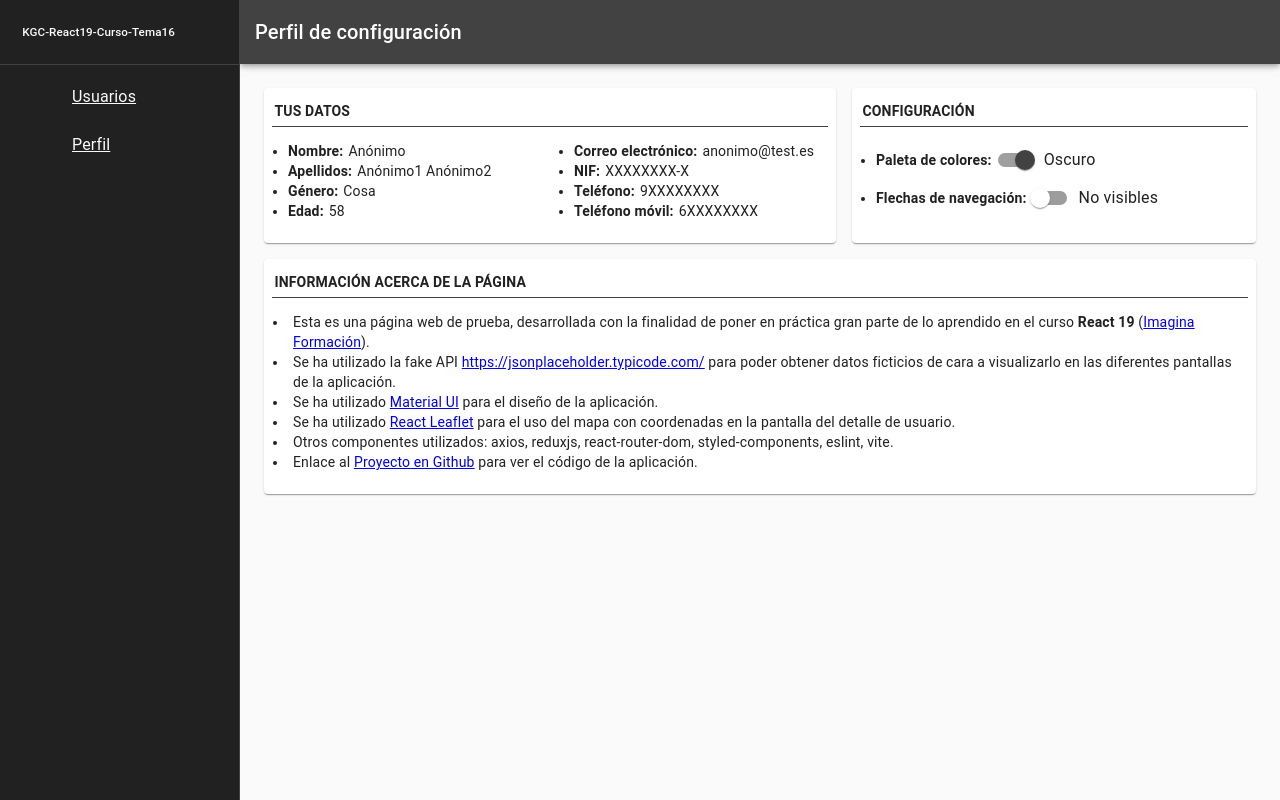
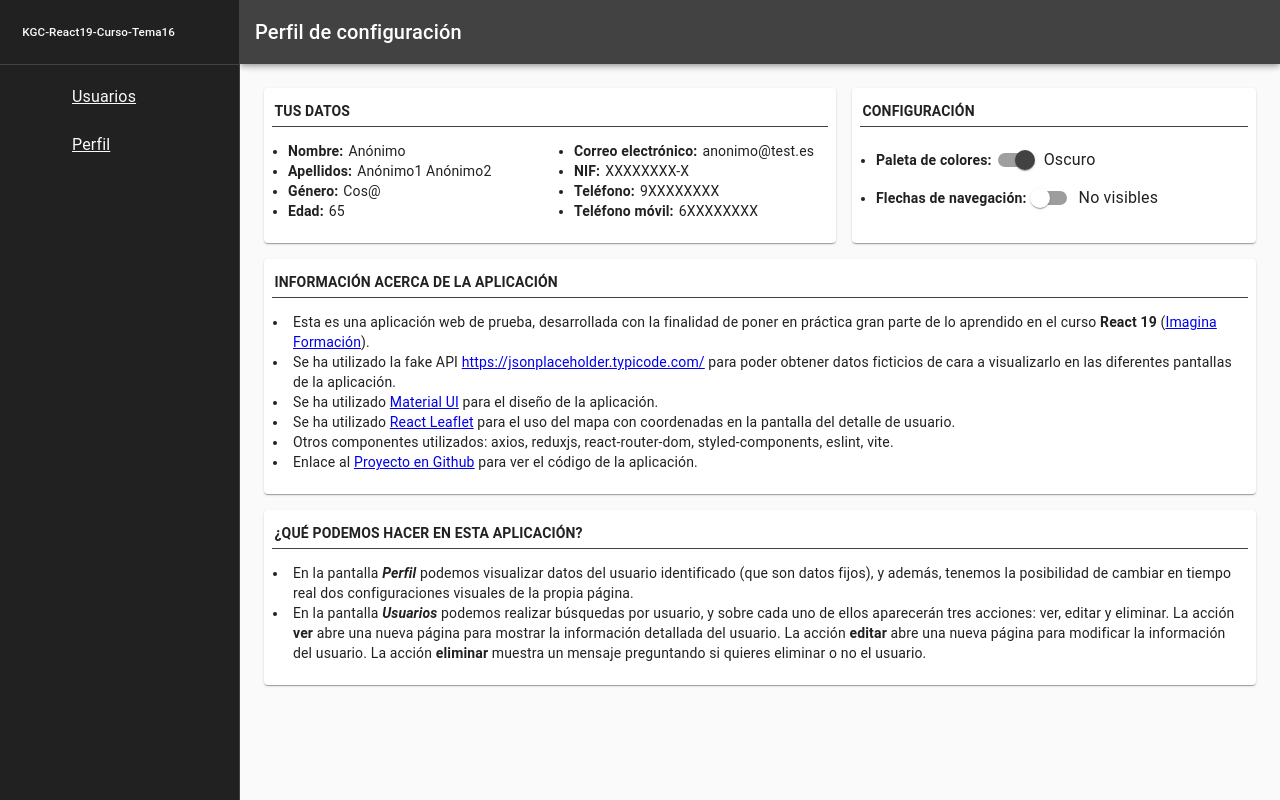
Before and after one commit to kgomez95/react19-curso-tema16, a React (Vite) app: page /profile in a window 1280 px wide. Built offline with nearby package versions, Linux system fonts and the light colour scheme; some icons are missing.

Commit message:
Se añade nueva acción a nivel de DataTable.

```diff
--- a/src/features/DataTables/components/data-table-filters.component.jsx
+++ b/src/features/DataTables/components/data-table-filters.component.jsx
@@ -1,8 +1,13 @@
-import { Button, TextField, Typography, useTheme } from "@mui/material";
+import { Button, Grid, TextField, Typography, useTheme } from "@mui/material";
 import SearchIcon from "@mui/icons-material/Search";
 import { useState } from "react";
 
-const DataTableFilters = ({ name, filterValue, changeFilterValue }) => {
+const DataTableFilters = ({
+    name,
+    filterValue,
+    changeFilterValue,
+    topActions = [{ name: "", icon: undefined, onClick: undefined }],
+}) => {
     const theme = useTheme();
     const [filter, setFilter] = useState(filterValue);
 
@@ -16,6 +21,8 @@ const DataTableFilters = ({ name, filterValue, changeFilterValue }) => {
 
     return (
         <div style={{ marginBottom: "15px" }}>
+            <Grid container spacing={2}>
+                <Grid size={{ xs: 12, md: 10 }}>
                     <TextField
                         label={name}
                         variant="outlined"
@@ -43,6 +50,30 @@ const DataTableFilters = ({ name, filterValue, changeFilterValue }) => {
                     >
                         <SearchIcon />
                     </Button>
+                </Grid>
+                {topActions?.length > 0 && (
+                    <Grid
+                        size={{ xs: 12, md: 2, lg: 2 }}
+                        sx={{
+                            display: "flex",
+                            justifyContent: "end",
+                            alignItems: "center",
+                        }}
+                    >
+                        {topActions.map((action, index) => (
+                            <Button
+                                key={index}
+                                variant="contained"
+                                color="success"
+                                onClick={action.onClick}
+                                style={{height: "100%"}}
+                            >
+                                {action.icon}
+                            </Button>
+                        ))}
+                    </Grid>
+                )}
+            </Grid>
 
             <Typography
                 variant="caption"
--- a/src/features/DataTables/views/data-tables.view.jsx
+++ b/src/features/DataTables/views/data-tables.view.jsx
@@ -7,12 +7,13 @@ import { memo, useEffect, useState } from "react";
 import DataTableBody from "../components/data-table-body.component";
 import DataTablePagination from "../components/data-table-pagination.component";
 import DataTableFilters from "../components/data-table-filters.component";
+import AddCircleOutlineIcon from "@mui/icons-material/AddCircleOutline";
 
 const DataTable = memo(({
     url = "",
     fieldsInfo = [{ name: "", key: [] }],
     filterSimple = { name: "", key: "", value: "" },
-    topActions = [{ name: "", icon: "", path: "" }],
+    topActions = [{ name: "", icon: undefined, onClick: undefined }],
     rowActions = [
         { name: "", icon: "", path: "", parameters: [], onClick: undefined },
     ],
@@ -69,7 +70,7 @@ const DataTable = memo(({
 
     return (
         <div>
-            <DataTableFilters name={filterSimple.name} filterValue={filterValue} changeFilterValue={changeFilterValue} />
+            <DataTableFilters name={filterSimple.name} filterValue={filterValue} changeFilterValue={changeFilterValue} topActions={topActions} />
             <TableContainer component={Paper}>
                 <Table sx={{ minWidth: 700 }} aria-label="customized table">
                     <DataTableHead headers={headers} />
--- a/src/features/Profile/pages/profile.page.jsx
+++ b/src/features/Profile/pages/profile.page.jsx
@@ -38,8 +38,8 @@ const ProfilePage = () => {
         [
             { name: "Nombre", value: "Anónimo" },
             { name: "Apellidos", value: "Anónimo1 Anónimo2" },
-            { name: "Género", value: "Cosa" },
-            { name: "Edad", value: Math.floor(Math.random() * 100) + 18 },
+            { name: "Género", value: "Cos@" },
+            { name: "Edad", value: 65 },
         ],
         [
             { name: "Correo electrónico", value: "anonimo@test.es" },
@@ -85,10 +85,10 @@ const ProfilePage = () => {
         ],
     ];
 
-    const infoData = [
+    const aboutData = [
         [
             { name: "", value: (
-                <span>Esta es una página web de prueba, desarrollada con la finalidad de poner en práctica gran parte de lo aprendido en el curso <b>React 19</b> (<a href="https://imaginaformacion.com/" target="_blank">Imagina Formación</a>).</span>
+                <span>Esta es una aplicación web de prueba, desarrollada con la finalidad de poner en práctica gran parte de lo aprendido en el curso <b>React 19</b> (<a href="https://imaginaformacion.com/" target="_blank">Imagina Formación</a>).</span>
             ) },
             { name: "", value: (
                 <span>Se ha utilizado la fake API <a href="https://jsonplaceholder.typicode.com/" target="_blank">https://jsonplaceholder.typicode.com/</a> para poder obtener datos ficticios de cara a visualizarlo en las diferentes pantallas de la aplicación.</span>
@@ -108,6 +108,17 @@ const ProfilePage = () => {
         ]
     ];
 
+    const infoData = [
+        [
+            { name: "", value: (
+                <span>En la pantalla <b><i>Perfil</i></b> podemos visualizar datos del usuario identificado (que son datos fijos), y además, tenemos la posibilidad de cambiar en tiempo real dos configuraciones visuales de la propia página.</span>
+            ) },
+            { name: "", value: (
+                <span>En la pantalla <b><i>Usuarios</i></b> podemos realizar búsquedas por usuario, y sobre cada uno de ellos aparecerán tres acciones: ver, editar y eliminar. La acción <b>ver</b> abre una nueva página para mostrar la información detallada del usuario. La acción <b>editar</b> abre una nueva página para modificar la información del usuario. La acción <b>eliminar</b> muestra un mensaje preguntando si quieres eliminar o no el usuario.</span>
+            ) },
+        ]
+    ];
+
     return (
         <div>
             <Grid container spacing={2}>
@@ -122,7 +133,12 @@ const ProfilePage = () => {
                     size={{ xs: 12, md: 12, lg: 5 }}
                 />
                 <ItemGridDetails
-                    title="Información acerca de la página"
+                    title="Información acerca de la aplicación"
+                    values={aboutData}
+                    size={{ xs: 12, md: 12, lg: 12 }}
+                />
+                <ItemGridDetails
+                    title="¿Qué podemos hacer en esta aplicación?"
                     values={infoData}
                     size={{ xs: 12, md: 12, lg: 12 }}
                 />
--- a/src/features/Users/pages/search-users.page.jsx
+++ b/src/features/Users/pages/search-users.page.jsx
@@ -2,13 +2,15 @@ import { useDispatch } from "react-redux";
 import { setTitle } from "../../../utils/slices/title.slice";
 import { useEffect, useState } from "react";
 import DataTable from "../../DataTables/views/data-tables.view";
-import ArrowOutwardIcon from '@mui/icons-material/ArrowOutward';
-import EditIcon from '@mui/icons-material/Edit';
-import DeleteForeverIcon from '@mui/icons-material/DeleteForever';
+import ArrowOutwardIcon from "@mui/icons-material/ArrowOutward";
+import EditIcon from "@mui/icons-material/Edit";
+import DeleteForeverIcon from "@mui/icons-material/DeleteForever";
 import DeletePopup from "../../../components/Popups/delete-popup.component";
+import AddCircleOutlineIcon from "@mui/icons-material/AddCircleOutline";
 
 const SearchUsers = () => {
     const dispatch = useDispatch();
+    const [showCreatePopup, setShowCreatePopup] = useState(false);
     const [showCancelPopup, setShowCancelPopup] = useState(false);
     const [user, setUser] = useState({});
 
@@ -22,6 +24,14 @@ const SearchUsers = () => {
 
         openCancelPopup();
     };
+
+    const openOnCreate = () => {
+        setShowCreatePopup(true);
+    };
+
+    const closeCreatePopup = () => {
+setShowCreatePopup(false);
+    }
 
     const openCancelPopup = () => {
         setShowCancelPopup(true);
@@ -42,22 +52,49 @@ const SearchUsers = () => {
         ],
         filterSimple: { key: "name", name: "Nombre" },
         topActions: [
-            { name: "Crear", icon: "", path: "/users/create" }
+            {
+                name: "Crear",
+                icon: <AddCircleOutlineIcon />,
+                onClick: openOnCreate,
+            },
         ],
         rowActions: [
-            { name: "Ver", icon: <ArrowOutwardIcon />, path: "/users/details/{0}", parameters: ["id"] },
-            { name: "Editar", icon: <EditIcon />, path: "/users/update/{0}", parameters: ["id"] },
-            { name: "Eliminar", icon: <DeleteForeverIcon />, onClick: clicOnDelete }
-        ]
+            {
+                name: "Ver",
+                icon: <ArrowOutwardIcon />,
+                path: "/users/details/{0}",
+                parameters: ["id"],
+            },
+            {
+                name: "Editar",
+                icon: <EditIcon />,
+                path: "/users/update/{0}",
+                parameters: ["id"],
+            },
+            {
+                name: "Eliminar",
+                icon: <DeleteForeverIcon />,
+                onClick: clicOnDelete,
+            },
+        ],
     };
 
     return (
         <div>
-            <DeletePopup open={showCancelPopup}
+            <DeletePopup
+                open={showCancelPopup}
                 handleClose={closeCancelPopup}
                 title={`¿Desea eliminar al usuario "${user.name}"?`}
                 message="El usuario se eliminará permanentemente del sistema."
-                successMessage={`Simulación realizada correctamente. El usuario con identificador "${user.id}" quedaría eliminado en un entorno real.`} />
+                successMessage={`Simulación realizada correctamente. El usuario con identificador "${user.id}" quedaría eliminado en un entorno real.`}
+            />
+            <DeletePopup
+                open={showCreatePopup}
+                handleClose={closeCreatePopup}
+                title={`Crear nuevo cliente`}
+                message="(Con esta acción se abriría un formulario para rellenar los datos del nuevo cliente)."
+                successMessage={`Simulación realizada correctamente. El usuario se ha creado correctamente.`}
+            />
             <DataTable {...dataTableInfo} />
         </div>
     );
--- a/src/routes/index.jsx
+++ b/src/routes/index.jsx
@@ -20,7 +20,7 @@ const routes = [
     },
     {
         index: true,
-        loader: async () => redirect("/users"),
+        loader: async () => redirect("/profile"),
     },
 ];
 
```
Also changed, not shown: src/features/DataTables/components/data-table-head.component.jsx (+0 -11 lines). Lines whose indentation alone changed are shown as unchanged.
